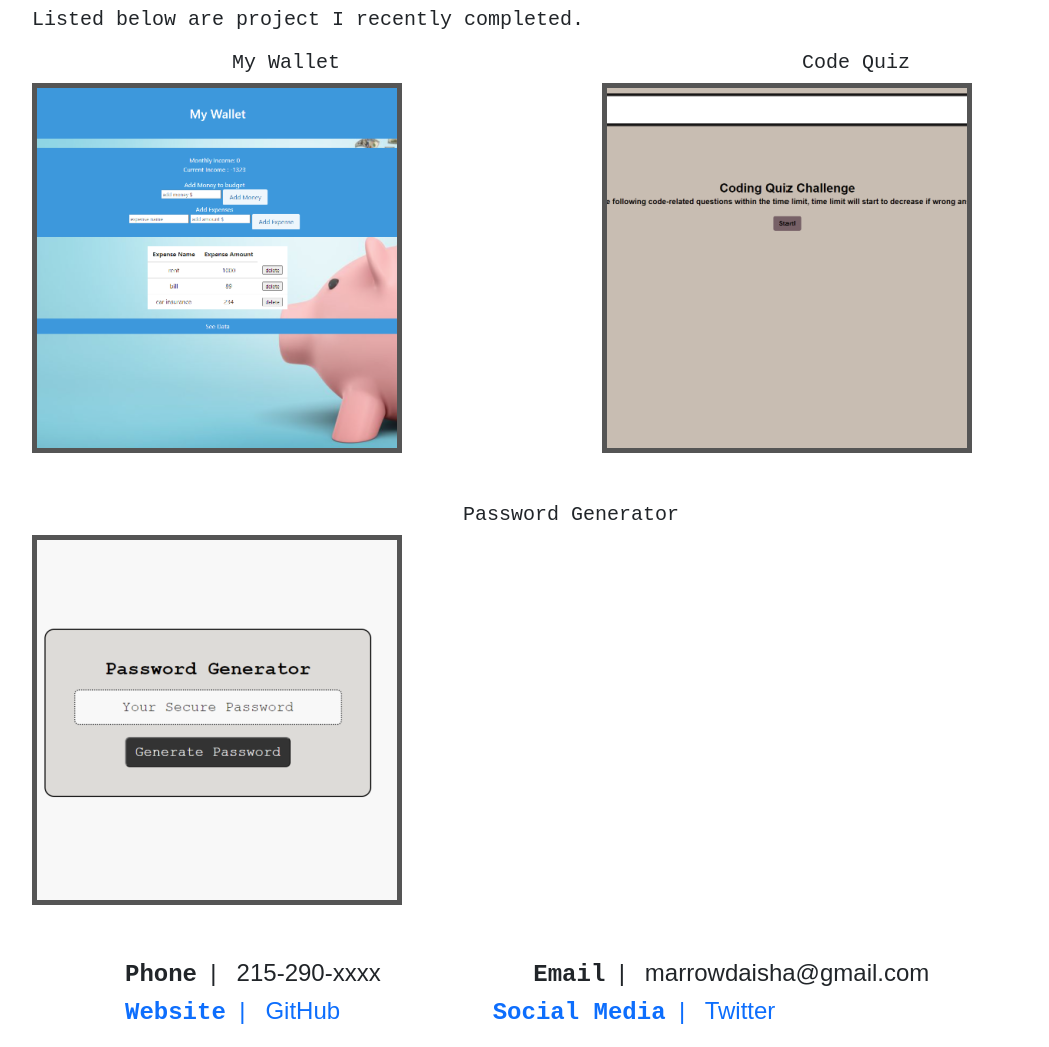
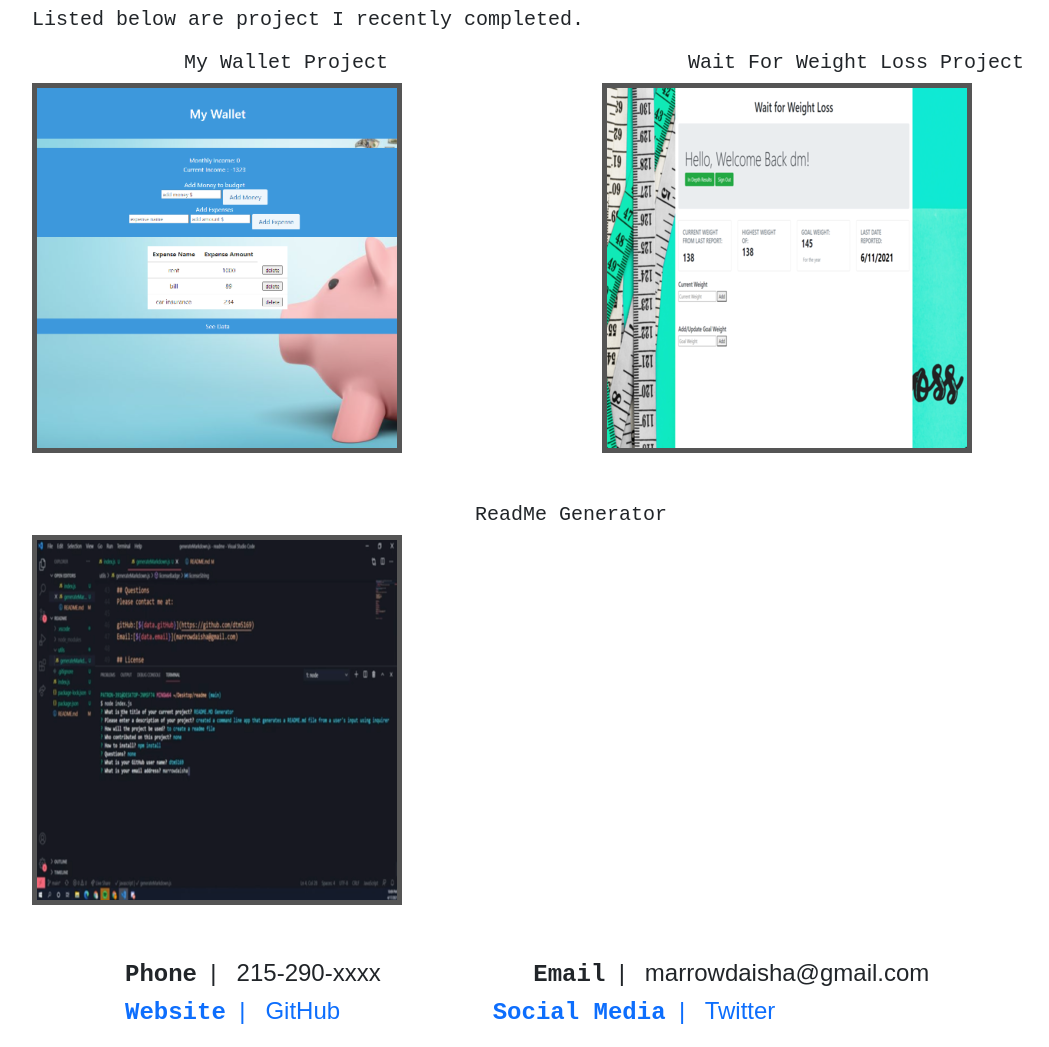
Before and after one commit to dtm5169/myportfolio, a plain HTML site: page index.html in a window 1280 px wide. Shown: the part 706-1753 px from the top of the page, without its empty margins (50-1099 px from the left). Drawn offline with nearby package versions, Linux system fonts and the light colour scheme.

Commit message:
updated with new pj and hw

```diff
--- a/index.html
+++ b/index.html
@@ -39,7 +39,7 @@
               <div class="row align-items-center justify-content-center">
                   <div class="col-md-5 header-text">
                       <h2>Hi! I'm Daisha Marrow</h2>
-                      <p>Current student at GW University Coding Bootcamp, dedicated to the growth and development of my web-development skills. </p>
+                      <p>Full-stack web developer in training, dedicated to the growth and development of my skills. Current acquired knowledge of HTML5, CSS3, JavaScript, jQuery, Bootstrap, Model-View-Controller (MVC), Object-Relational Mapping (ORM), MySql, Node,js, Express, and Web API's. </p>
                       <a href="https://www.linkedin.com/in/daisha-marrow-97017294/">
                       <button type="button" class="btn btn-outline-success btn-lg">My linkedin </button></a>
 
@@ -60,16 +60,16 @@
     <div class="container">
         <div class="row">
           <div class="col-sm">
-            <h3>My Wallet</h2>
+            <h3>My Wallet Project</h2>
                 <a href="https://github.com/dtm5169/my-wallet"><img src="wallet.png"/></a>
           </div>
           <div class="col-sm">
-            <h3>Code Quiz</h2>
-                <a href="https://github.com/dtm5169/CodeQuiz"><img src="codequiz.png"/></a>
+            <h3>Wait For Weight Loss Project</h2>
+                <a href="https://github.com/AustinJoo97/WaitForWeightLoss"><img src="wfw.png"/></a>
           </div>
           <div class="col-sm text-centered ">
-            <h3>Password Generator</h2>
-                <a href="https://github.com/dtm5169/PasswordGenerator"><img src="password.png"/></a>
+            <h3>ReadMe Generator</h2>
+                <a href="https://github.com/dtm5169/My-Team-Profile-Generator"><img src="hw.png"/></a>
           </div>
         </div>
       </div>
```
Also changed, not shown: codequiz.png (deleted), hw.png (added), wfw.png (added).
